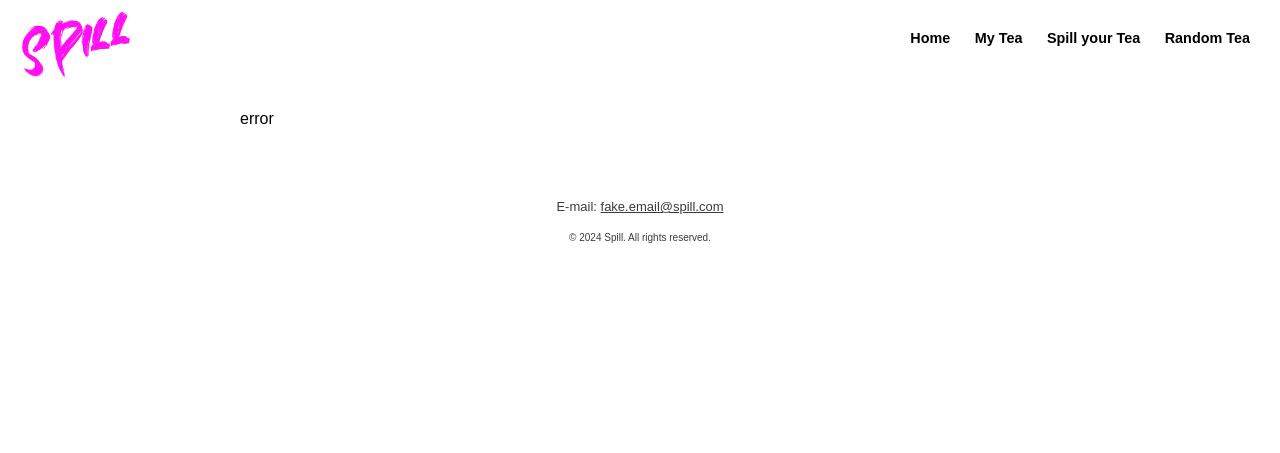
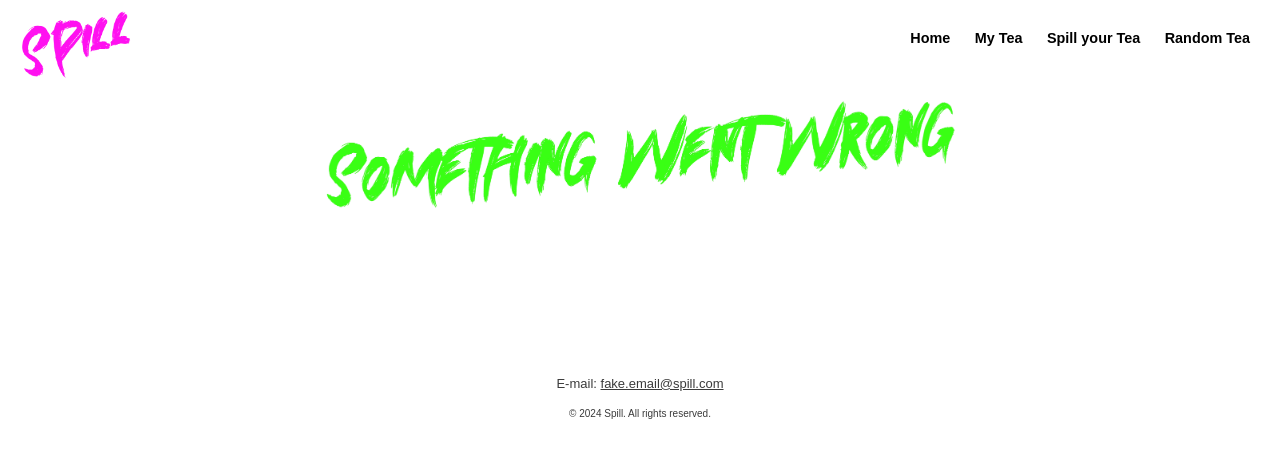
Before and after one commit to amyhastings/spill, a Flask app: template templates/error.html in a window 1280 px wide. Shown: the top 453 px of the page. Run offline with Flask 2, Linux system fonts and the light colour scheme; the template is opened without the code that fills it, so the values that code supplies are empty.

Commit message:
Added content for error message page

```diff
--- a/templates/error.html
+++ b/templates/error.html
@@ -1,6 +1,10 @@
 {% extends "base.html" %}
 
 {% block main %}
-<p>error</p>
+<div class="template-header">
+    <img src="/static/images/error-header.png" alt="Something went wrong">
+</div>
+
+<p class="error-message">{{ message }}</p>
 
 {% endblock %}
```
